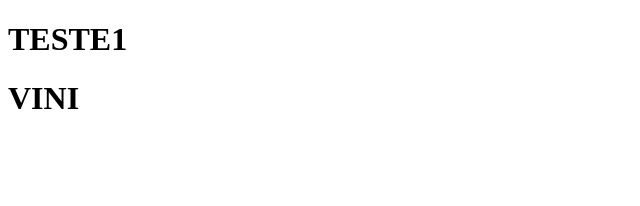
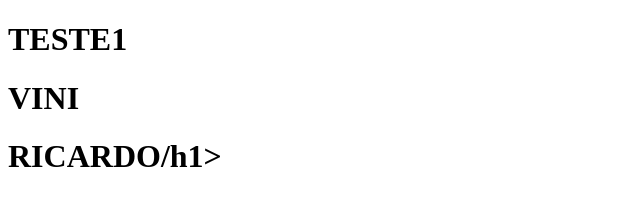
Before and after one commit to viniciusmagnani/SITE, a plain HTML site: page SITE/index.html in a window 1280 px wide. Shown: the whole page, without its empty margins (0-640 px from the left). Drawn offline with Linux system fonts and the light colour scheme.

Commit message:
COMMIT RICARDO

```diff
--- a/SITE/index.html
+++ b/SITE/index.html
@@ -8,5 +8,6 @@
 <body>
     <h1>TESTE1</h1>
     <h1>VINI</h1>
+    <h1>RICARDO/h1>
 </body>
 </html>
```
